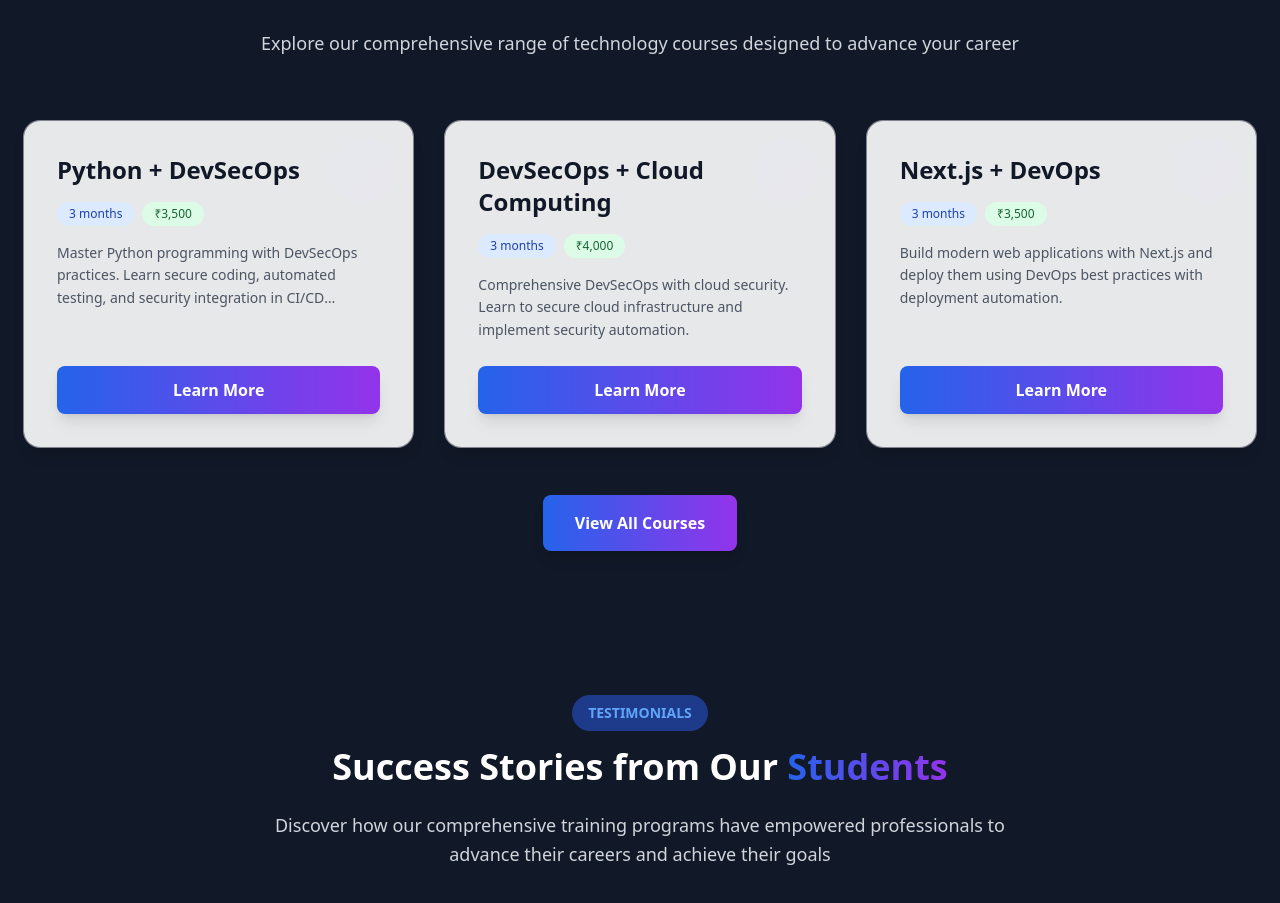
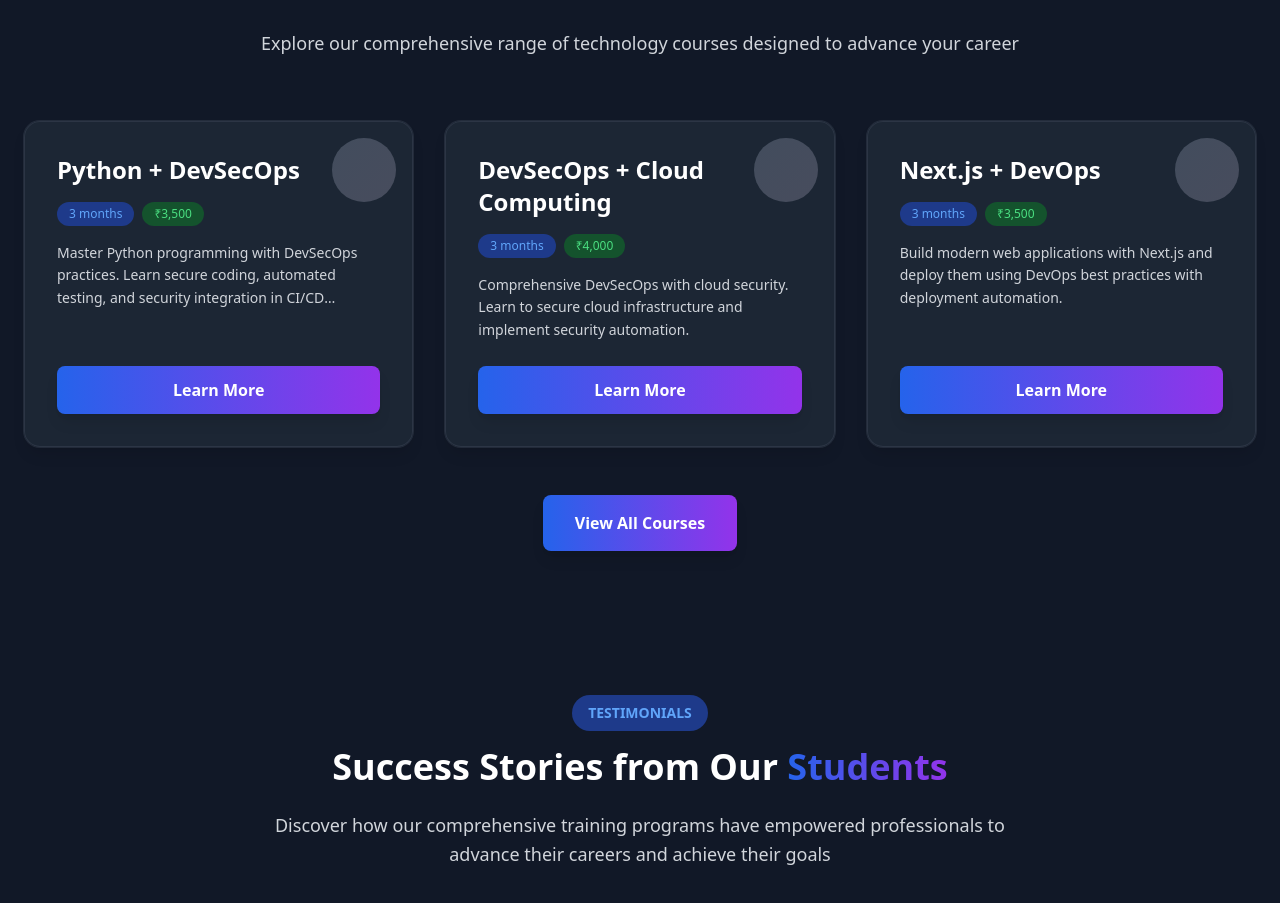
Before and after one commit to miracl-in/miracl-in.github.io, a Next.js app: page / in a window 1280 px wide. Shown: the part 3630-4533 px from the top of the page. Built offline with nearby package versions, Linux system fonts and the light colour scheme.

Commit message:
Update CourseSection.tsx

```diff
--- a/components/CourseSection.tsx
+++ b/components/CourseSection.tsx
@@ -39,27 +39,27 @@ export default function CourseSection() {
           {courses.map((course) => (
             <div
               key={course.id}
-              className="bg-white/90 backdrop-blur-md border border-gray-200/60 rounded-2xl shadow-lg hover:shadow-2xl hover:shadow-blue-500/20 hover:border-blue-300/70 transition-all duration-500 p-8 flex flex-col justify-between h-full ring-1 ring-gray-100/50 hover:ring-blue-300/60 hover:-translate-y-2 group overflow-hidden relative"
+              className="bg-white/90 dark:bg-gray-800/90 backdrop-blur-md border border-gray-200/60 dark:border-gray-700/60 rounded-2xl shadow-lg hover:shadow-2xl hover:shadow-blue-500/20 hover:border-blue-300/70 transition-all duration-500 p-8 flex flex-col justify-between h-full ring-1 ring-gray-100/50 dark:ring-gray-700/50 hover:ring-blue-300/60 hover:-translate-y-2 group overflow-hidden relative"
             >
               <div className="absolute top-0 left-0 w-full h-1 bg-gradient-to-r from-blue-600 to-purple-600 transform scale-x-0 group-hover:scale-x-100 transition-transform duration-500"></div>
 
               <div className="relative">
                 <div className="absolute -top-4 -right-4 w-16 h-16 bg-gradient-to-br from-blue-100 to-purple-100 rounded-full opacity-20 group-hover:opacity-40 transition-opacity"></div>
 
-                <h2 className="text-2xl font-bold mb-4 text-gray-900 group-hover:text-blue-600 transition-colors">
+                <h2 className="text-2xl font-bold mb-4 text-gray-900 dark:text-white group-hover:text-blue-600 transition-colors">
                   {course.name}
                 </h2>
 
                 <div className="flex flex-wrap gap-2 mb-4">
-                  <span className="inline-flex items-center px-3 py-1 rounded-full text-xs font-medium bg-blue-100 text-blue-800">
+                  <span className="inline-flex items-center px-3 py-1 rounded-full text-xs font-medium bg-blue-100 dark:bg-blue-900 text-blue-800 dark:text-blue-400">
                     {course.duration}
                   </span>
-                  <span className="inline-flex items-center px-3 py-1 rounded-full text-xs font-medium bg-green-100 text-green-800">
+                  <span className="inline-flex items-center px-3 py-1 rounded-full text-xs font-medium bg-green-100 dark:bg-green-900 text-green-800 dark:text-green-400">
                     {course.price}
                   </span>
                 </div>
 
-                <p className="text-gray-600 leading-relaxed text-sm line-clamp-3 mb-6">
+                <p className="text-gray-600 dark:text-gray-300 leading-relaxed text-sm line-clamp-3 mb-6">
                   {course.description}
                 </p>
               </div>
```
